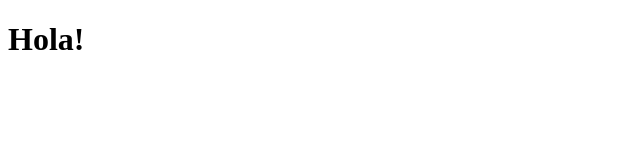
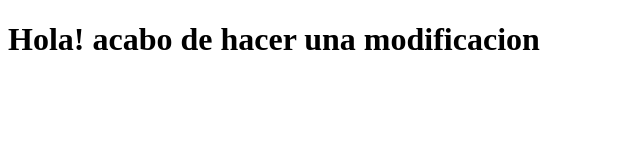
Before and after one commit to francoalberti1997/CursoPythonDjango, a plain HTML site: page index.html in a window 1280 px wide. Shown: the whole page, without its empty margins (0-640 px from the left). Drawn offline with Linux system fonts and the light colour scheme.

Commit message:
modificacion 2

```diff
--- a/index.html
+++ b/index.html
@@ -8,7 +8,7 @@
 </head>
 <body>
     <h1>
-        Hola!
+        Hola! acabo de hacer una modificacion
     </h1>
 </body>
 </html>
```
